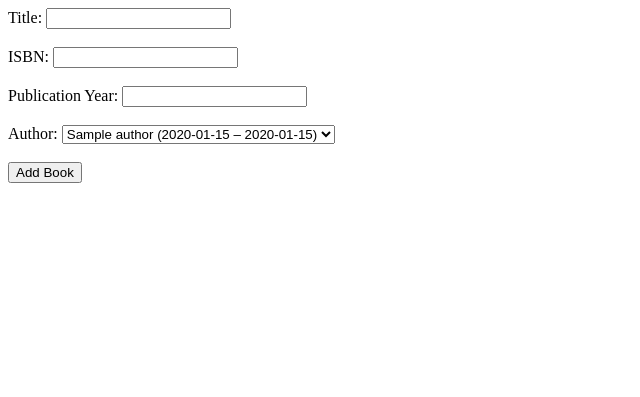
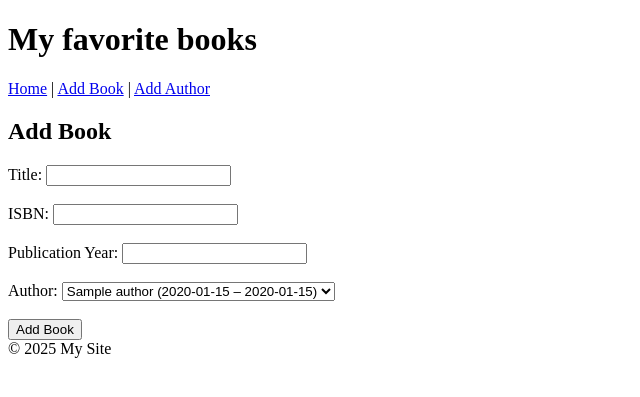
Before and after one commit to paul-wosch/Book-Alchemy, a Flask app: page /add_book in a window 1280 px wide. Shown: the top 397 px of the page, without its empty margins (0-640 px from the left). Run offline with Flask 3, Linux system fonts and the light colour scheme; tables that the repository leaves empty hold one stand-in row (values such as "Sample post").

Commit message:
feat(templates): modularize with base layout
- Added `base.html` and partials for forms and book display.
- Updated templates to extend base and added single book route.
- These changes established a modular template structure,
  making it easier to extend and maintain the application’s UI.

```diff
--- a/app.py
+++ b/app.py
@@ -16,6 +16,15 @@ with app.app_context():
 def home():
     books = Book.query.all()
     return render_template("home.html", books=books)
+
+
+@app.route("/book/<int:book_id>")
+def single_book(book_id):
+    book = Book.query.get(book_id)
+    if book is None:
+        # Handle the case where the book is not found
+        return "Book not found", 404
+    return render_template('single_book.html', book=book)
 
 
 @app.route("/add_author", methods=["GET", "POST"])
--- a/templates/add_book.html
+++ b/templates/add_book.html
@@ -1,28 +1,6 @@
-<!DOCTYPE html>
-<html lang="en">
-  <head>
-    <meta charset="UTF-8">
-    <meta name="viewport" content="width=device-width, initial-scale=1.0">
-    <meta http-equiv="X-UA-Compatible" content="ie=edge">
-  </head>
-  <body>
-    <form action="/add_book" method="POST">
-      <label for="title">Title:</label>
-      <input type="text" id="title" name="title" required><br><br>
-
-      <label for="isbn">ISBN:</label>
-      <input type="text" id="isbn" name="isbn"><br><br>
-
-      <label for="year">Publication Year:</label>
-      <input type="number" id="year" name="year"><br><br>
-
-      <label for="author">Author:</label>
-      <select id="author" name="author_id">
-        {% for author in authors %}
-          <option value="{{ author.author_id }}">{{ author }}</option>
-        {% endfor %}
-      </select><br><br>
-      <input type="submit" value="Add Book">
-    </form>
-  </body>
-</html>
+{%- extends "base.html" %}
+{%- block title %}Add Book{% endblock %}
+{%- block subheading %}Add Book{% endblock %}
+{%- block content %}
+{%- include 'book_form.html' %}
+{%- endblock %}
--- /dev/null
+++ b/templates/base.html
@@ -0,0 +1,24 @@
+<!DOCTYPE html>
+<html lang="en">
+    <head>
+        <meta charset="UTF-8">
+        <meta name="viewport" content="width=device-width, initial-scale=1.0">
+        <meta http-equiv="X-UA-Compatible" content="ie=edge">
+        <title>{%- block title %}My favorite books{%- endblock %}</title>
+    </head>
+<body>
+    <header>
+        <h1>{%- block heading %}My favorite books{% endblock %}</h1>
+        <nav>
+            <a href="/">Home</a> | <a href="/add_book">Add Book</a> | <a href="/add_author">Add Author</a>
+        </nav>
+    </header>
+    <main>
+        <h2>{%- block subheading %}{% endblock %}</h2>
+        {%- block content %}{%- endblock %}
+    </main>
+    <footer>
+        {%- block footer %}© 2025 My Site{%- endblock %}
+    </footer>
+</body>
+</html>
--- /dev/null
+++ b/templates/book.html
@@ -0,0 +1,5 @@
+<div>
+    <h3><a href="/book/{{ book.book_id }}">{{ book }}</a></h3>
+    <p><em>written by {{ book.author }}</em></p>
+    <img alt="" src="https://covers.openlibrary.org/b/isbn/{{ book.isbn }}-M.jpg" />
+</div>
--- /dev/null
+++ b/templates/book_form.html
@@ -0,0 +1,15 @@
+<form action="/add_book" method="POST">
+  <label for="title">Title:</label>
+  <input type="text" id="title" name="title" required><br><br>
+  <label for="isbn">ISBN:</label>
+  <input type="text" id="isbn" name="isbn"><br><br>
+  <label for="year">Publication Year:</label>
+  <input type="number" id="year" name="year"><br><br>
+  <label for="author">Author:</label>
+  <select id="author" name="author_id">
+    {% for author in authors %}
+      <option value="{{ author.author_id }}">{{ author }}</option>
+    {% endfor %}
+  </select><br><br>
+  <input type="submit" value="Add Book">
+</form>
--- /dev/null
+++ b/templates/single_book.html
@@ -0,0 +1,6 @@
+{%- extends "base.html" %}
+{%- block title %}{{ book }}{% endblock %}
+{%- block heading %}My favorite books{% endblock %}
+{%- block content %}
+{%- include 'book.html' %}
+{%- endblock %}
```
Also changed, not shown: templates/add_author.html (+6 -22 lines), templates/author_form.html (added, +9 -0 lines), templates/home.html (+7 -19 lines).
